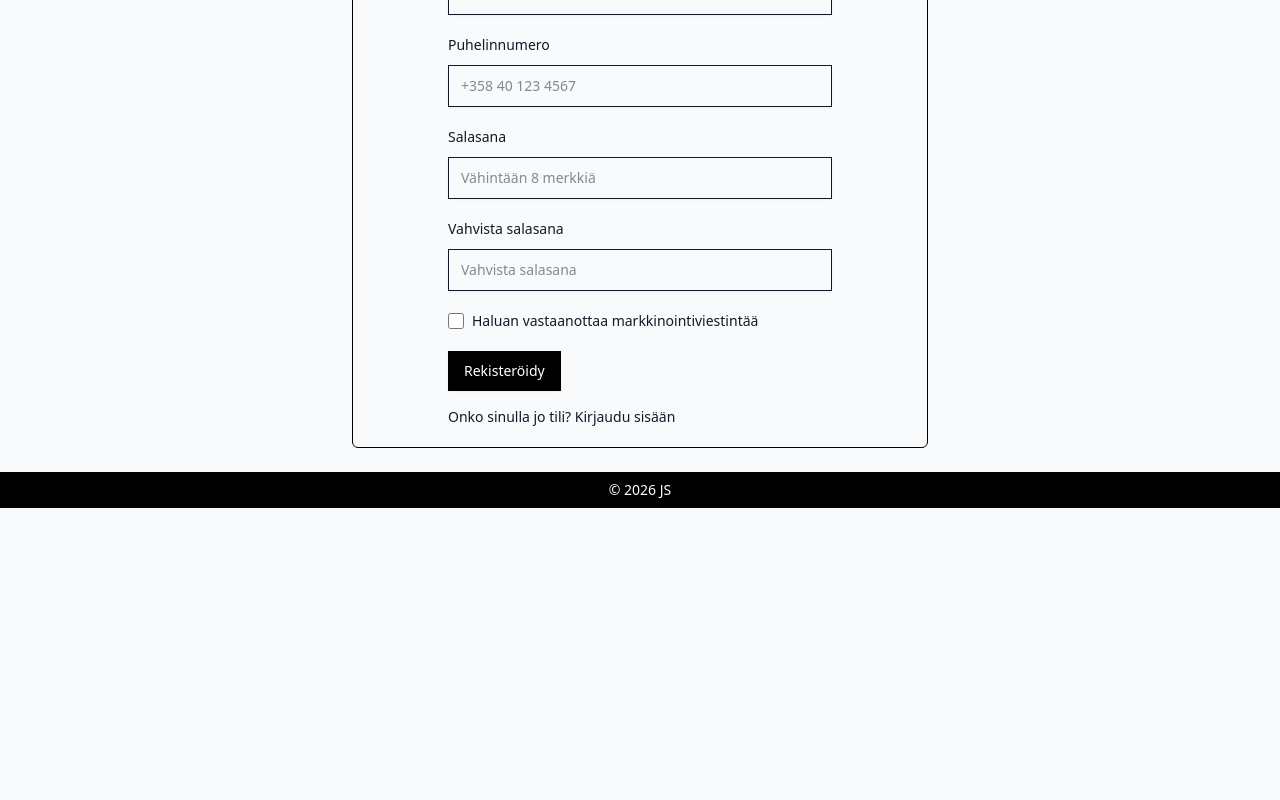
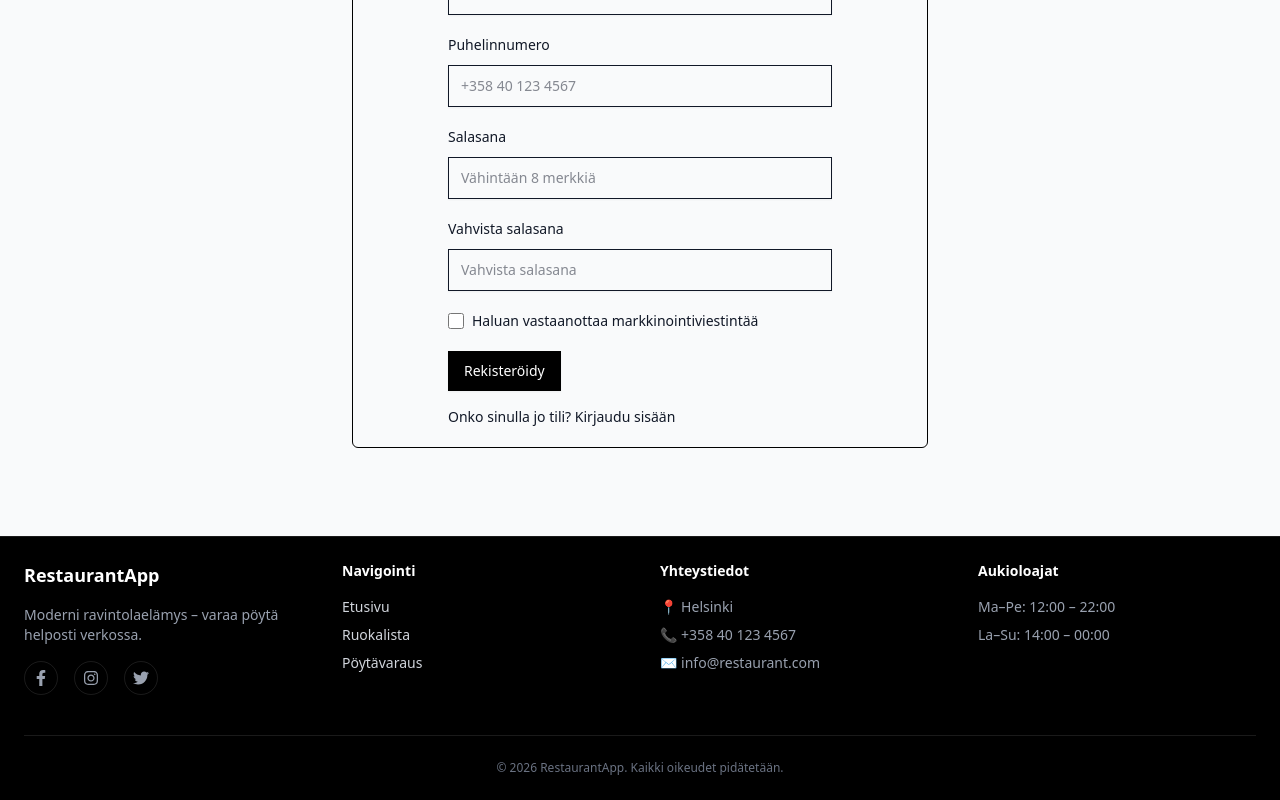
Before and after one commit to joedelord/restaurant-app, a React (Vite) app in the folder frontend/: page /register in a window 1280 px wide. Shown: the part 435-1235 px from the top of the page. Before the commit the page ends 943 px from the top, so only its background shows below. Built offline with nearby package versions, Linux system fonts and the light colour scheme; no server answers.

Commit message:
feat: update footer layout with new design and localization support

```diff
--- a/frontend/package.json
+++ b/frontend/package.json
@@ -15,9 +15,11 @@
     "axios": "^1.13.6",
     "i18next": "^25.10.10",
     "jwt-decode": "^4.0.0",
+    "lucide-react": "^1.8.0",
     "react": "^19.2.4",
     "react-dom": "^19.2.4",
     "react-i18next": "^16.6.6",
+    "react-icons": "^5.6.0",
     "react-router-dom": "^7.13.1",
     "tailwindcss": "^4.2.2"
   },
--- a/frontend/src/components/footer/Footer.jsx
+++ b/frontend/src/components/footer/Footer.jsx
@@ -1,10 +1,94 @@
+import { useTranslation } from "react-i18next";
+import { Link } from "react-router-dom";
+import { FaFacebookF, FaInstagram, FaTwitter } from "react-icons/fa";
+
 const Footer = () => {
+  const { t } = useTranslation();
+
   return (
-    <>
-      <footer className="text-center bg-black p-2 text-white text-sm">
-        © 2026 JS
-      </footer>
-    </>
+    <footer className="mt-16 border-t border-white/10 bg-black text-sm text-gray-300">
+      <div className="mx-auto max-w-7xl px-6 py-6">
+        <div className="grid gap-10 md:grid-cols-2 lg:grid-cols-4">
+          <div>
+            <h2 className="mb-4 text-lg font-semibold text-white">
+              RestaurantApp
+            </h2>
+            <p className="mb-4 text-gray-400">{t("footer.description")}</p>
+
+            <div className="flex gap-4">
+              <a
+                href="#"
+                className="group rounded-full border border-white/10 p-2 hover:bg-white/10 hover:scale-110 transition"
+              >
+                <FaFacebookF className="h-4 w-4 text-gray-400 group-hover:text-white" />
+              </a>
+
+              <a
+                href="#"
+                className="group rounded-full border border-white/10 p-2 hover:bg-white/10 hover:scale-110 transition"
+              >
+                <FaInstagram className="h-4 w-4 text-gray-400 group-hover:text-white" />
+              </a>
+
+              <a
+                href="#"
+                className="group rounded-full border border-white/10 p-2 hover:bg-white/10 hover:scale-110 transition"
+              >
+                <FaTwitter className="h-4 w-4 text-gray-400 group-hover:text-white" />
+              </a>
+            </div>
+          </div>
+
+          <div>
+            <h3 className="mb-4 font-semibold text-white">
+              {t("footer.navigation")}
+            </h3>
+            <ul className="space-y-2">
+              <li>
+                <Link to="/" className="hover:text-white transition">
+                  {t("navbar.home")}
+                </Link>
+              </li>
+              <li>
+                <Link to="/menu" className="hover:text-white transition">
+                  {t("navbar.menu")}
+                </Link>
+              </li>
+              <li>
+                <Link to="/reservation" className="hover:text-white transition">
+                  {t("navbar.reservations")}
+                </Link>
+              </li>
+            </ul>
+          </div>
+
+          <div>
+            <h3 className="mb-4 font-semibold text-white">
+              {t("footer.contact")}
+            </h3>
+            <ul className="space-y-2 text-gray-400">
+              <li>📍 Helsinki</li>
+              <li>📞 +358 40 123 4567</li>
+              <li>✉️ info@restaurant.com</li>
+            </ul>
+          </div>
+
+          <div>
+            <h3 className="mb-4 font-semibold text-white">
+              {t("footer.hours")}
+            </h3>
+            <ul className="space-y-2 text-gray-400">
+              <li>{t("footer.weekdays")}: 12:00 – 22:00</li>
+              <li>{t("footer.weekend")}: 14:00 – 00:00</li>
+            </ul>
+          </div>
+        </div>
+
+        <div className="mt-10 border-t border-white/10 pt-6 text-center text-xs text-gray-500">
+          © {new Date().getFullYear()} RestaurantApp. {t("footer.rights")}
+        </div>
+      </div>
+    </footer>
   );
 };
 
--- a/frontend/src/components/navbar/Navbar.jsx
+++ b/frontend/src/components/navbar/Navbar.jsx
@@ -58,13 +58,13 @@ const Navbar = () => {
           <div className="flex items-center gap-8">
             <Link
               to="/"
-              className="text-xl font-bold tracking-tight"
+              className="text-xl font-semibold tracking-tight"
               onClick={() => {
                 closeMenu();
                 closeProfileMenu();
               }}
             >
-              Restaurant
+              RestaurantApp
             </Link>
 
             <div className="hidden md:block">
--- a/frontend/src/i18n.js
+++ b/frontend/src/i18n.js
@@ -12,6 +12,7 @@ import enStaff from "./locales/en/staff.json";
 import enReservation from "./locales/en/reservation.json";
 import enNotFound from "./locales/en/notFound.json";
 import enUser from "./locales/en/user.json";
+import enFooter from "./locales/en/footer.json";
 
 import fiCommon from "./locales/fi/common.json";
 import fiAuth from "./locales/fi/auth.json";
@@ -24,6 +25,7 @@ import fiStaff from "./locales/fi/staff.json";
 import fiReservation from "./locales/fi/reservation.json";
 import fiNotFound from "./locales/fi/notFound.json";
 import fiUser from "./locales/fi/user.json";
+import fiFooter from "./locales/fi/footer.json";
 
 const resources = {
   en: {
@@ -39,6 +41,7 @@ const resources = {
       reservation: enReservation,
       notFound: enNotFound,
       user: enUser,
+      footer: enFooter,
     },
   },
   fi: {
@@ -54,6 +57,7 @@ const resources = {
       reservation: fiReservation,
       notFound: fiNotFound,
       user: fiUser,
+      footer: fiFooter,
     },
   },
 };
--- /dev/null
+++ b/frontend/src/locales/en/footer.json
@@ -0,0 +1,9 @@
+{
+    "description": "A modern dining experience – reserve your table online.",
+    "navigation": "Navigation",
+    "contact": "Contact",
+    "hours": "Opening Hours",
+    "weekdays": "Mon–Fri",
+    "weekend": "Sat–Sun",
+    "rights": "All rights reserved."
+}
--- /dev/null
+++ b/frontend/src/locales/fi/footer.json
@@ -0,0 +1,9 @@
+{
+    "description": "Moderni ravintolaelämys – varaa pöytä helposti verkossa.",
+    "navigation": "Navigointi",
+    "contact": "Yhteystiedot",
+    "hours": "Aukioloajat",
+    "weekdays": "Ma–Pe",
+    "weekend": "La–Su",
+    "rights": "Kaikki oikeudet pidätetään."
+}
```
Also changed, not shown: 1 other file (tests, documents, lock files or other folders).
